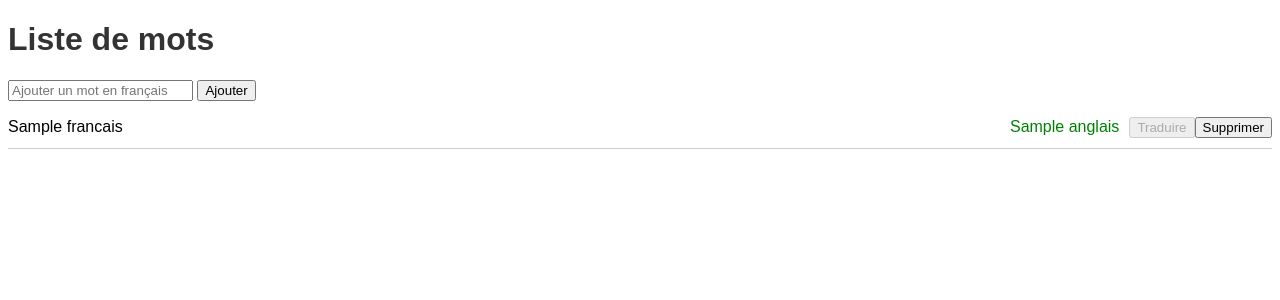
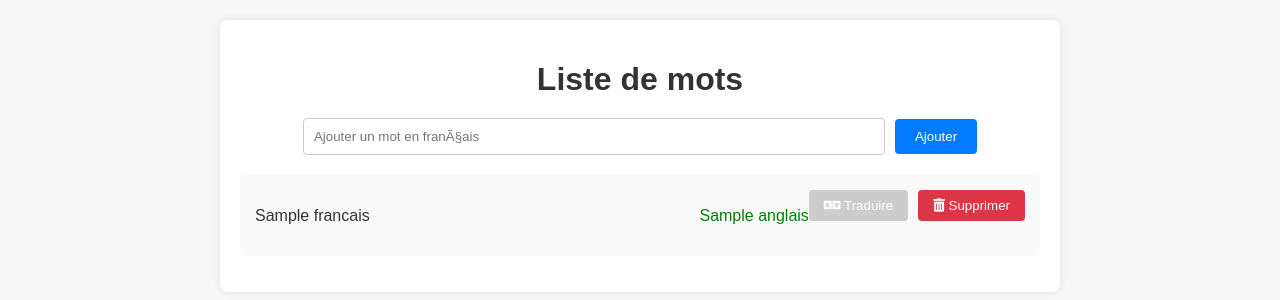
Before and after one commit to altinhajda/TP-Gestion-des-donnees, a Flask app: template templates/index.html in a window 1280 px wide. Shown: the top 300 px of the page. Run offline with Flask 3, Linux system fonts and the light colour scheme; the template is opened without the code that fills it: most values are stand-ins (such as "Sample title", 1, 10 or a date in 2020).

Commit message:
Updating index.html

```diff
--- a/templates/index.html
+++ b/templates/index.html
@@ -1,15 +1,62 @@
 <!DOCTYPE html>
-<html>
+<html lang="fr">
 
 <head>
+    <meta charset="UTF-8">
+    <meta name="viewport" content="width=device-width, initial-scale=1.0">
     <title>Vocabulaire</title>
+    <link rel="stylesheet" href="https://cdnjs.cloudflare.com/ajax/libs/font-awesome/5.15.4/css/all.min.css">
     <style>
         body {
             font-family: Arial, sans-serif;
+            margin: 0;
+            padding: 0;
+            background-color: #f7f7f7;
+            color: #333;
+        }
+
+        .container {
+            max-width: 800px;
+            margin: 20px auto;
+            padding: 20px;
+            background-color: #fff;
+            border-radius: 8px;
+            box-shadow: 0 0 10px rgba(0, 0, 0, 0.1);
         }
 
         h1 {
+            text-align: center;
+            margin-bottom: 20px;
             color: #333;
+        }
+
+        form {
+            display: flex;
+            justify-content: center;
+            align-items: center;
+            margin-bottom: 20px;
+        }
+
+        input[type="text"] {
+            padding: 10px;
+            border: 1px solid #ccc;
+            border-radius: 4px;
+            width: 70%;
+            margin-right: 10px;
+        }
+
+        input[type="submit"] {
+            padding: 10px 20px;
+            border: none;
+            border-radius: 4px;
+            background-color: #007bff;
+            color: #fff;
+            cursor: pointer;
+            transition: background-color 0.3s ease;
+        }
+
+        input[type="submit"]:hover {
+            background-color: #0056b3;
         }
 
         ul {
@@ -18,9 +65,10 @@
         }
 
         li {
+            background-color: #f9f9f9;
             margin-bottom: 10px;
-            border-bottom: 1px solid #ccc;
-            padding-bottom: 10px;
+            padding: 15px;
+            border-radius: 4px;
             display: flex;
             justify-content: space-between;
             align-items: center;
@@ -30,21 +78,50 @@
             flex: 1;
         }
 
-        .traduire-btn {
-            margin-left: 10px;
+        .traduit {
+            color: green;
         }
 
-        .traduit {
-            color: green;
+        .actions {
+            display: flex;
+            gap: 10px;
+        }
+
+        .actions button {
+            padding: 8px 15px;
+            border: none;
+            border-radius: 4px;
+            cursor: pointer;
+            transition: background-color 0.3s ease;
+        }
+
+        .actions button:hover {
+            background-color: #ddd;
+        }
+
+        .translate-btn {
+            background-color: #007bff;
+            color: #fff;
+        }
+
+        .translate-btn:disabled {
+            background-color: #ccc;
+            cursor: not-allowed;
+        }
+
+        .delete-btn {
+            background-color: #dc3545;
+            color: #fff;
         }
     </style>
 </head>
 
 <body>
+    <div class="container">
         <h1>Liste de mots</h1>
         <form action="/add" method="post">
-        <input type="text" name="francais" placeholder="Ajouter un mot en français">
-        <button type="submit">Ajouter</button>
+            <input type="text" name="francais" placeholder="Ajouter un mot en franÃ§ais">
+            <input type="submit" value="Ajouter">
         </form>
         <ul>
             {% for mot in mots %}
@@ -52,17 +129,21 @@
                 <span class="mot">{{ mot.Francais }}</span>
                 <span class="traduction{% if mot.Anglais %} traduit{% endif %}">{{ mot.Anglais or 'Pas encore traduit'
                     }}</span>
-            <form action="/translate" method="post" style="display: inline;">
+                <div class="actions">
+                    <form action="/translate" method="post">
                         <input type="hidden" name="id" value="{{ mot.ID }}">
-                <button type="submit" class="traduire-btn" {% if mot.Anglais %} disabled{% endif %}>Traduire</button>
+                        <button type="submit" class="translate-btn" {% if mot.Anglais %} disabled{% endif %}><i
+                                class="fas fa-language"></i> Traduire</button>
                     </form>
-            <form action="/delete" method="post" style="display: inline;">
+                    <form action="/delete" method="post">
                         <input type="hidden" name="id" value="{{ mot.ID }}">
-                <button type="submit">Supprimer</button>
+                        <button type="submit" class="delete-btn"><i class="fas fa-trash-alt"></i> Supprimer</button>
                     </form>
+                </div>
             </li>
             {% endfor %}
         </ul>
+    </div>
 </body>
 
 </html>
```
Lines whose indentation alone changed are shown as unchanged.
